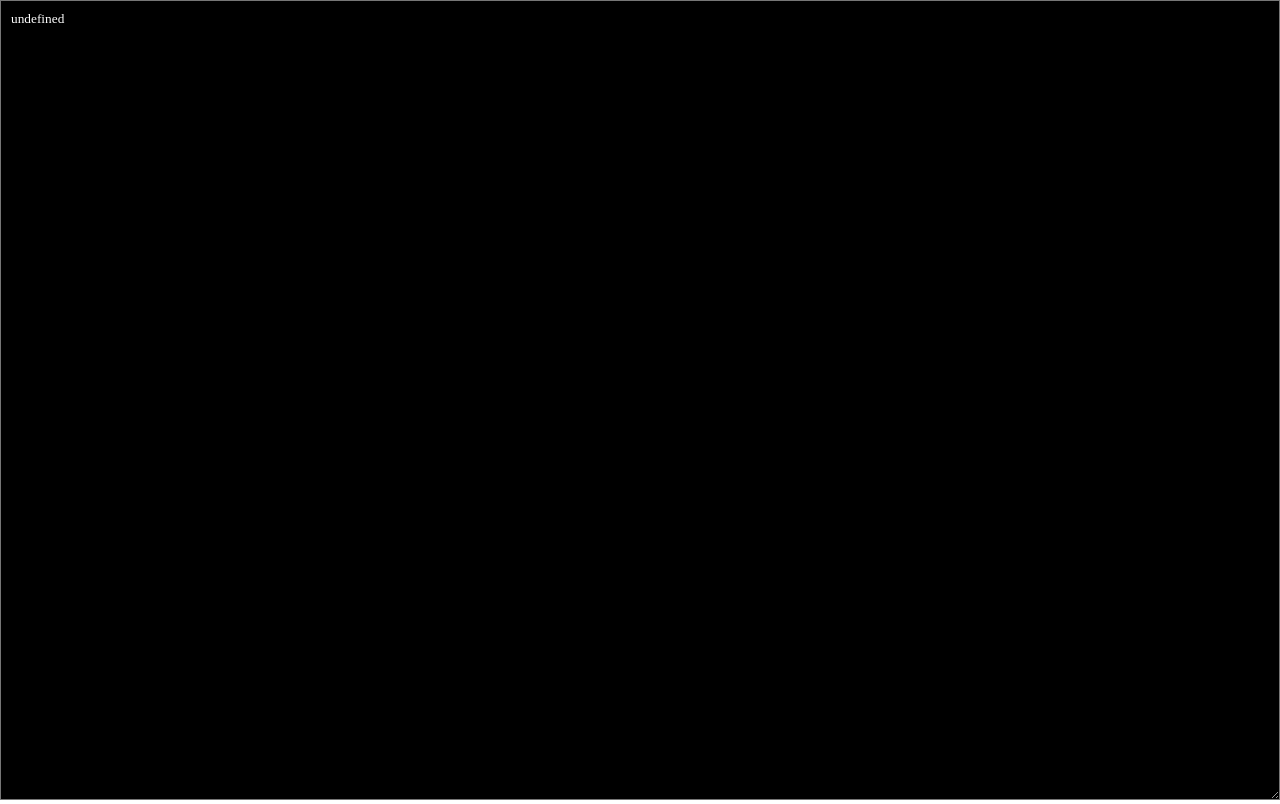
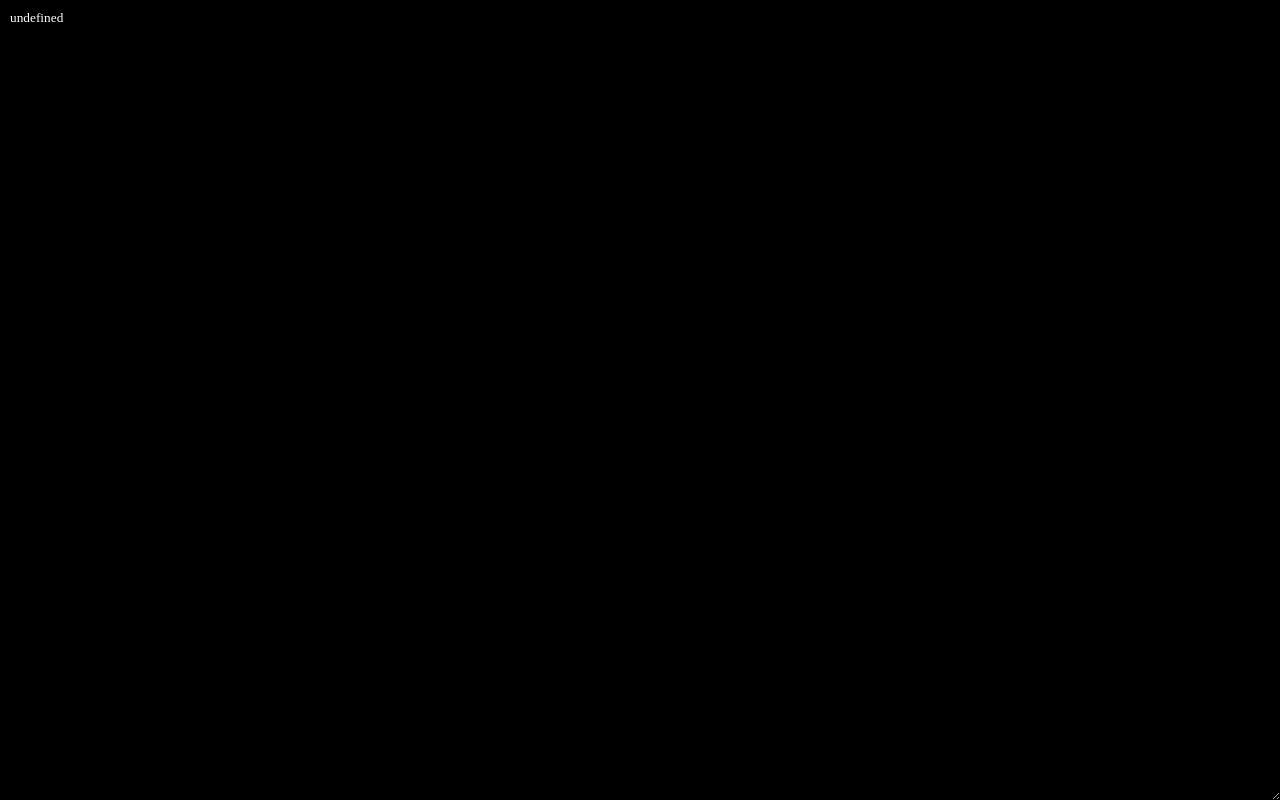
Before and after one commit to TomSuzuki/memo, a plain HTML site: page index.html in a window 1280 px wide. Drawn offline with Linux system fonts and the light colour scheme.

Commit message:
Update index.html

```diff
--- a/index.html
+++ b/index.html
@@ -17,9 +17,9 @@
     </script>
 </head>
 
-<body style="margin:0;">
+<body style="margin:0; height: 100vh;">
     <textarea spellcheck="false" id="area"
-        style="background-color: black; color:white; font-family: 'メイリオ'; outline: none; width:100vw; height:100vh; padding:.75em; box-sizing: border-box;"></textarea>
+        style="background-color: black; color:white; font-family: 'メイリオ'; outline: none; width:100%; height:100%; padding:.75em; box-sizing: border-box; border: none;"></textarea>
 </body>
 
 </html>
```
